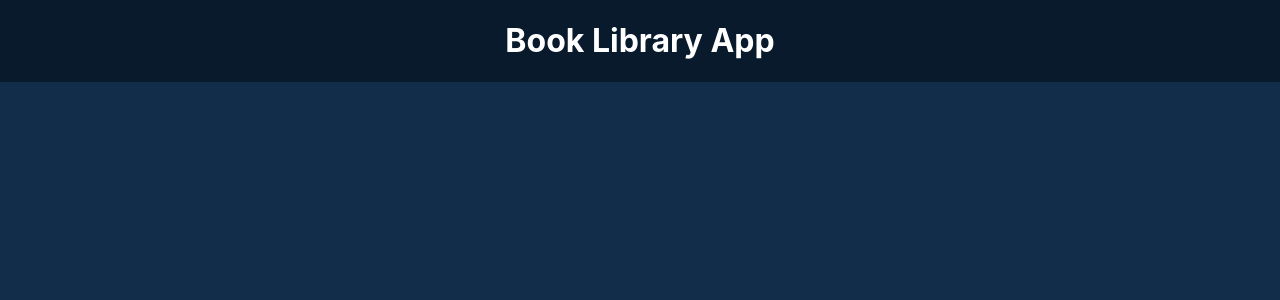
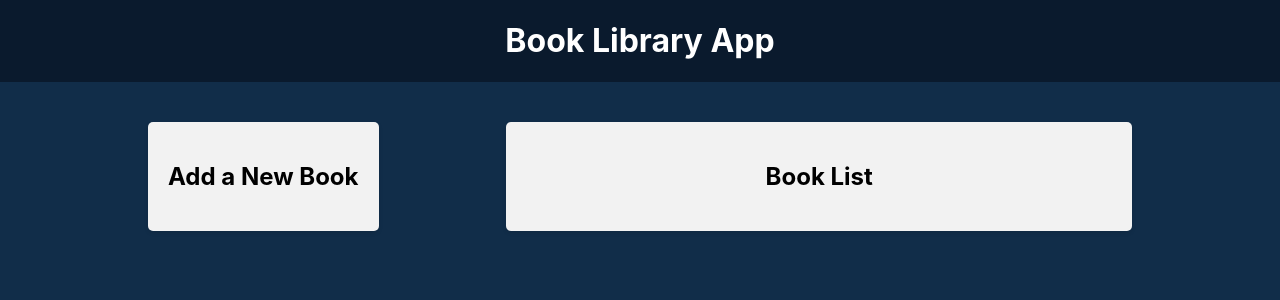
Before and after one commit to AlenaB-dev/BookLibraryApp, a React (Create React App) app in the folder frontend/: page / in a window 1280 px wide. Shown: the top 300 px of the page. Built offline with nearby package versions, Linux system fonts and the light colour scheme.

Commit message:
feat: add components BookForm, BookList, Filter in App.js

```diff
--- a/frontend/src/App.js
+++ b/frontend/src/App.js
@@ -1,3 +1,6 @@
+import BookList from "./components/BookList/BookList";
+import BookForm from "./components/BookForm/BookForm";
+import Filter from "./components/Filter/Filter";
 import "./App.css";
 
 function App() {
@@ -6,6 +9,17 @@
       <header className="app-header">
         <h1>Book Library App</h1>{" "}
       </header>
+      <main className="app-main">
+        <div className="app-left-column">
+          <BookForm />
+        </div>
+        <div className="app-right-column">
+          {/*
+          <Filter />
+          */}
+          <BookList />
+        </div>
+      </main>
     </div>
   );
 }
--- a/frontend/src/components/BookForm/BookForm.js
+++ b/frontend/src/components/BookForm/BookForm.js
@@ -0,0 +1,9 @@
+const BookForm = () => {
+  return (
+    <div className="app-block book-form">
+      <h2>Add a New Book</h2>
+    </div>
+  );
+};
+
+export default BookForm;
--- a/frontend/src/components/BookList/BookList.js
+++ b/frontend/src/components/BookList/BookList.js
@@ -0,0 +1,9 @@
+const BookList = () => {
+  return (
+    <div className="app-block book-list">
+      <h2>Book List</h2>
+    </div>
+  );
+};
+
+export default BookList;
--- a/frontend/src/components/Filter/Filter.js
+++ b/frontend/src/components/Filter/Filter.js
@@ -0,0 +1,9 @@
+const Filter = () => {
+  return (
+    <div className="app-block filter">
+      <h2>Filters</h2>
+    </div>
+  );
+};
+
+export default Filter;
```
